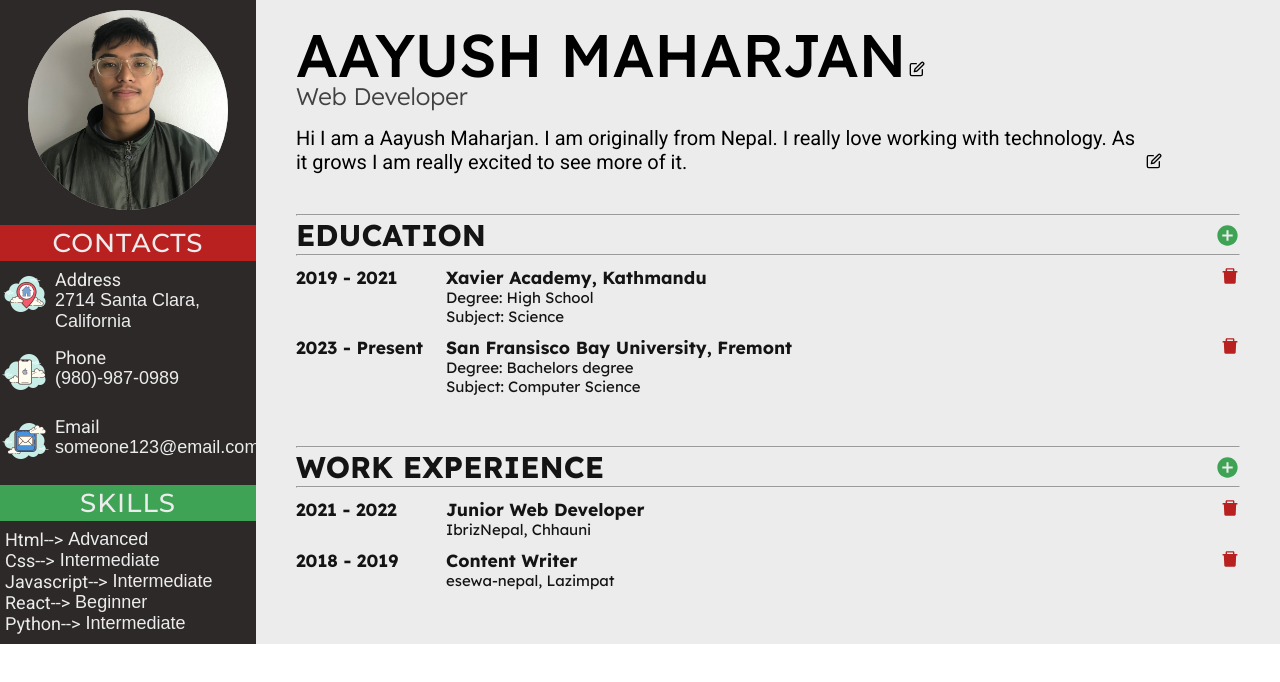
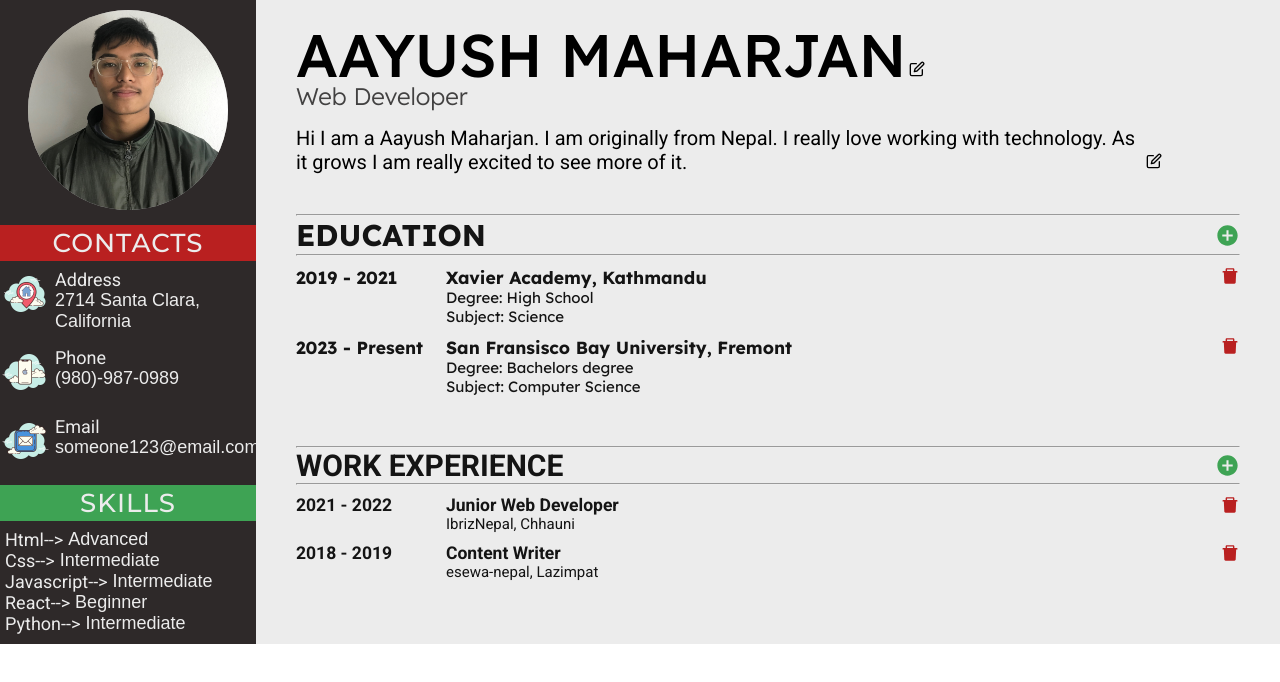
Before and after one commit to Aayush99910/Cv-Generator, a React (Vite) app: page / in a window 1280 px wide. Shown: the top 682 px of the page. Built offline with nearby package versions, Linux system fonts and the light colour scheme; a web font is replaced by a local one.

Commit message:
removing all the fonts style

```diff
--- a/src/components/RightSide/Work/Work.css
+++ b/src/components/RightSide/Work/Work.css
@@ -1,6 +1,5 @@
 .work-container {
     padding: 10px;
-    font-family: 'Lexend', sans-serif;
     font-size: 15px;
     color: rgb(20, 20, 20);
 }
```
